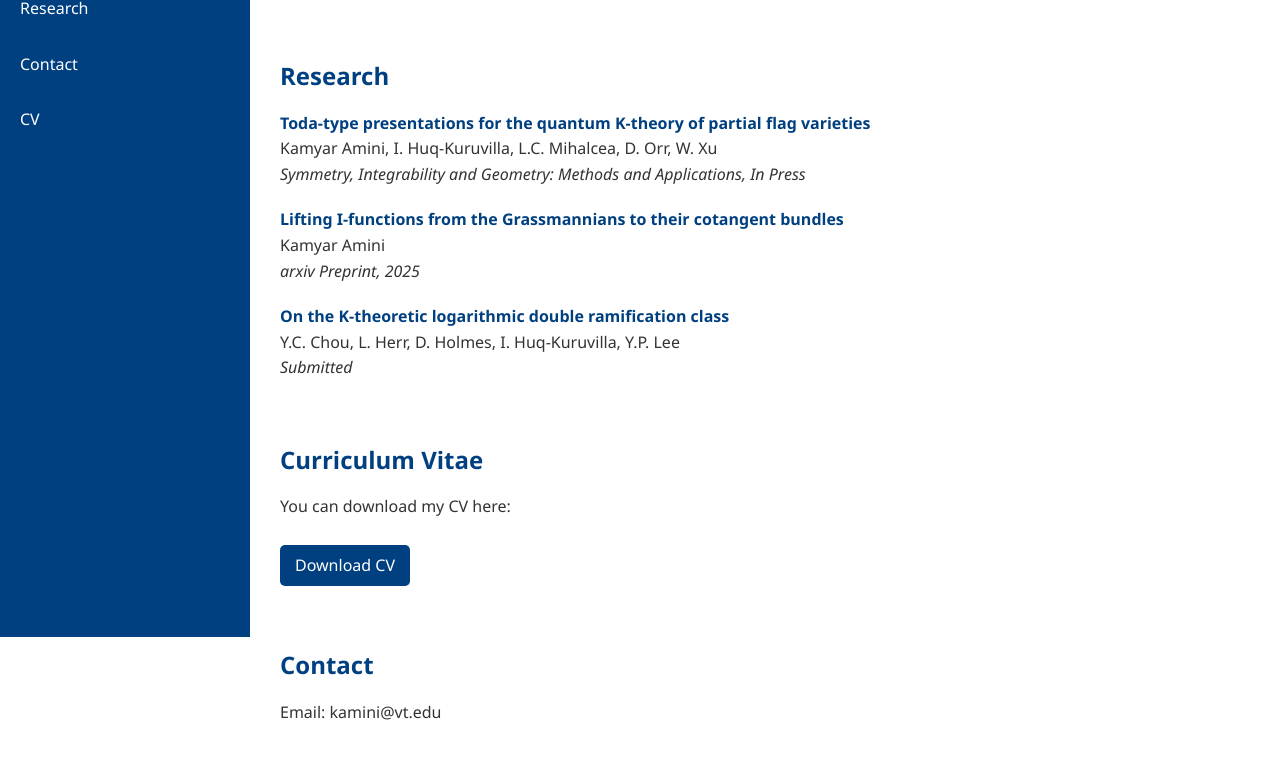
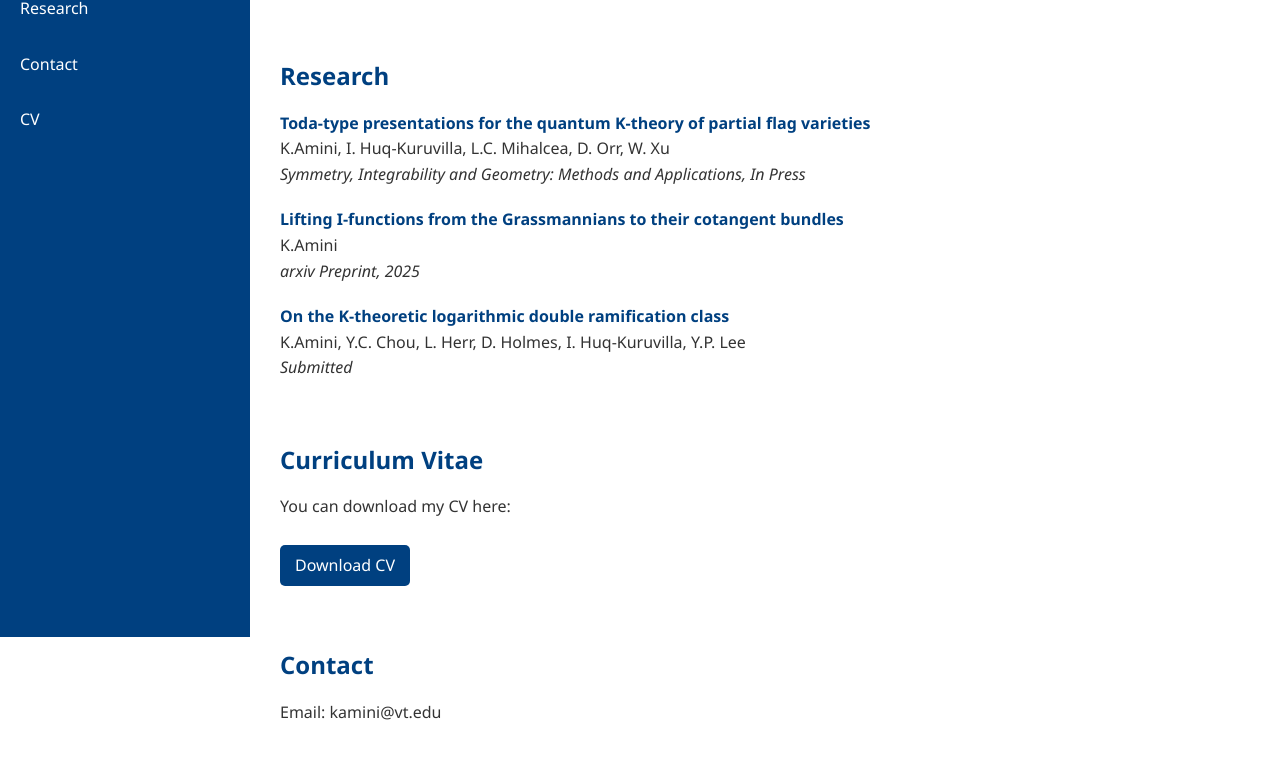
Before and after one commit to kamini72/kamini72.github.io, a plain HTML site: page index.html in a window 1280 px wide. Shown: the part 163-922 px from the top of the page. Drawn offline with Linux system fonts and the light colour scheme.

Commit message:
Update index.html

```diff
--- a/index.html
+++ b/index.html
@@ -78,7 +78,7 @@
             <a href="https://arxiv.org/abs/2504.07412" target="_blank" style="color: #004080; text-decoration: none; font-weight: bold;">
                 Toda-type presentations for the quantum K-theory of partial flag varieties
             </a><br>
-            Kamyar Amini, I. Huq-Kuruvilla, L.C. Mihalcea, D. Orr, W. Xu<br>
+             K.Amini, I. Huq-Kuruvilla, L.C. Mihalcea, D. Orr, W. Xu<br>
             <em>Symmetry, Integrability and Geometry: Methods and Applications, In Press</em>
         </li>
 
@@ -88,7 +88,7 @@
     <a href="https://arxiv.org/abs/2511.06155" target="_blank" style="color: #004080; text-decoration: none; font-weight: bold;">
         Lifting I-functions from the Grassmannians to their cotangent bundles
     </a><br>
-    Kamyar Amini<br>
+     K.Amini<br>
     <em>arxiv Preprint, 2025</em>
 </li>
 
@@ -99,7 +99,7 @@
  <a href="https://arxiv.org/abs/2607.13376" target="_blank" style="color: #004080; text-decoration: none; font-weight: bold;">
  On the K-theoretic logarithmic double ramification class
     </a><br>
-    Y.C. Chou, L. Herr, D. Holmes, I. Huq-Kuruvilla, Y.P. Lee<br>
+    K.Amini, Y.C. Chou, L. Herr, D. Holmes, I. Huq-Kuruvilla, Y.P. Lee<br>
     <em> Submitted </em>
 </li>
 
```
